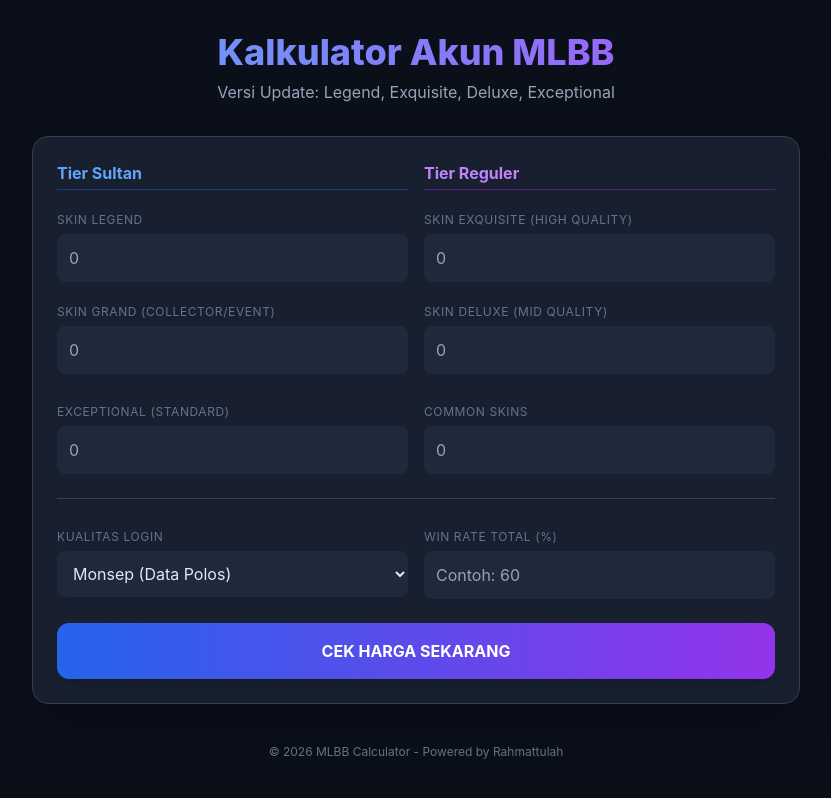
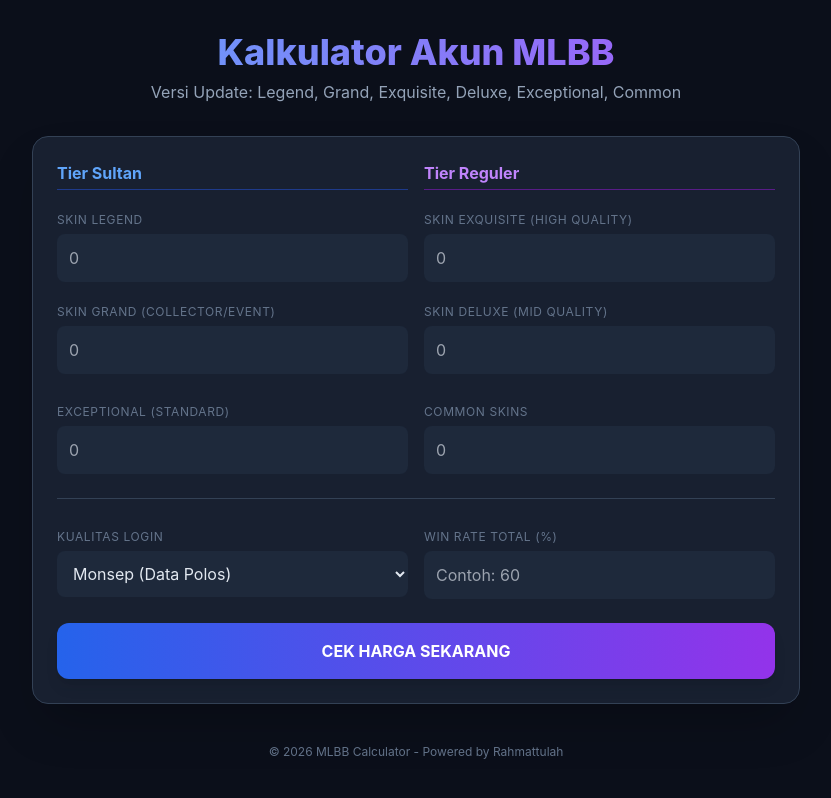
Before and after one commit to masrahmat-id/kalkulator-akun-ml, a plain HTML site: page index.html in a window 1280 px wide. Shown: the whole page, without its empty margins (224-1055 px from the left). Drawn offline with nearby package versions, Linux system fonts and the light colour scheme.

Commit message:
Update index.html

```diff
--- a/index.html
+++ b/index.html
@@ -16,7 +16,7 @@
     <div class="max-w-3xl mx-auto">
         <header class="text-center mb-8">
             <h1 class="text-4xl font-extrabold gradient-text">Kalkulator Akun MLBB</h1>
-            <p class="text-slate-400 mt-2">Versi Update: Legend, Exquisite, Deluxe, Exceptional</p>
+            <p class="text-slate-400 mt-2">Versi Update: Legend, Grand, Exquisite, Deluxe, Exceptional, Common</p>
         </header>
 
         <div class="input-card p-6 rounded-2xl shadow-2xl space-y-6">
```
